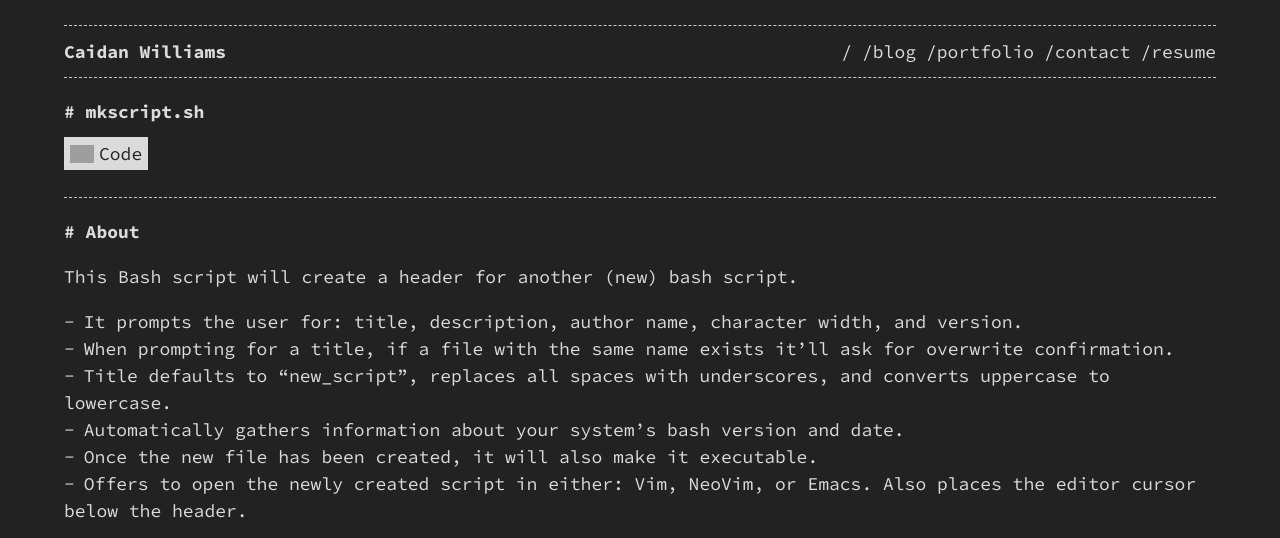
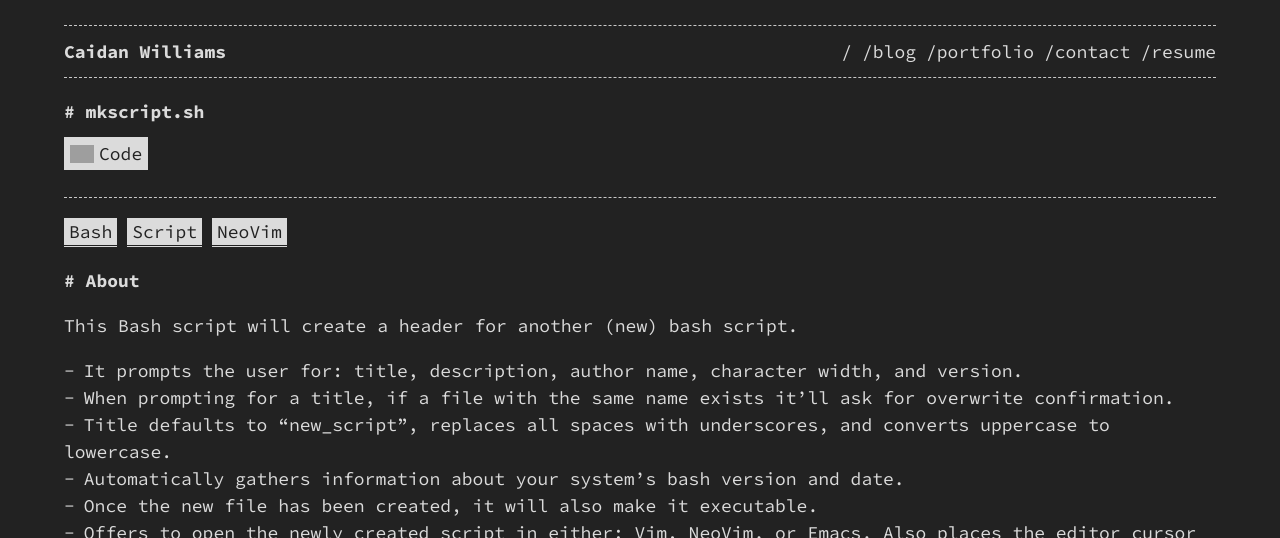
Before and after one commit to caidanw/caidanw.github.io, a Jekyll site: the page built from _projects/mkscript.md, in a window 1280 px wide, cut to the strip 0-538 px from the top of the page. Built offline with Jekyll 4.4.1, drawn with Linux system fonts in a browser that asks for light colours; grey boxes are pictures that could not be loaded.

Commit message:
updated keywords to tags for portfolio and project pages

```diff
--- a/_layouts/portfolio.html
+++ b/_layouts/portfolio.html
@@ -5,10 +5,10 @@ layout: default
 {{ content }}
 
 <ul id="portfolio-gallery">
-    {% for project in site.projects %}
+    {% for project in site.projects reversed %}
         <li>
             [ <a href="{{ site.baseurl }}{{ project.url }}">{{ project.title }}</a> ]
-            {{ project.tags | join: ', ' }}
+            Tags: {{ project.tags | join: ', ' }}
         </li>
     {% endfor %}
 </ul>
--- a/_layouts/project.html
+++ b/_layouts/project.html
@@ -26,11 +26,11 @@ layout: default
     </div>
 </div>
 
-{%- if page.tech_stack -%}
-<div class="keywords">
+{%- if page.tags -%}
+<div class="project-tags">
     <ul>
-        {%- for keyword in page.tech_stack -%}
-            <li>{{ keyword }}</li>
+        {%- for tag in page.tags -%}
+            <li>{{ tag }}</li>
         {%- endfor -%}
     </ul>
 </div>
```
